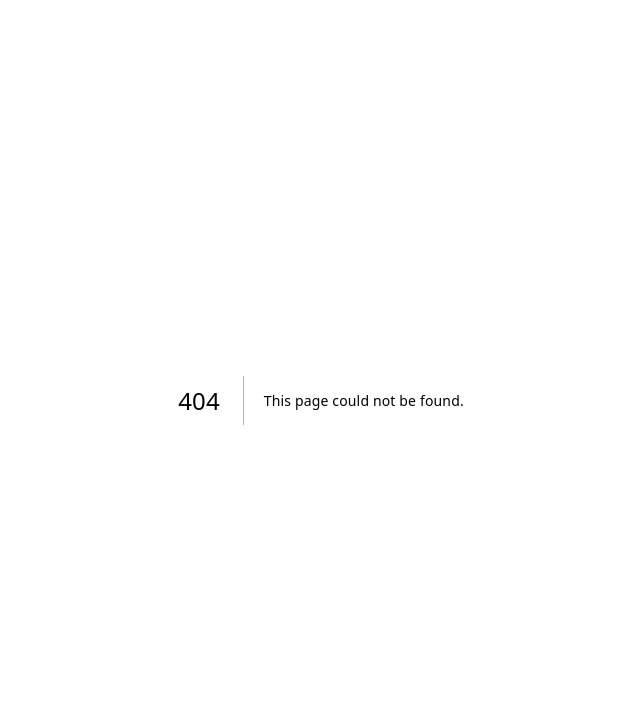
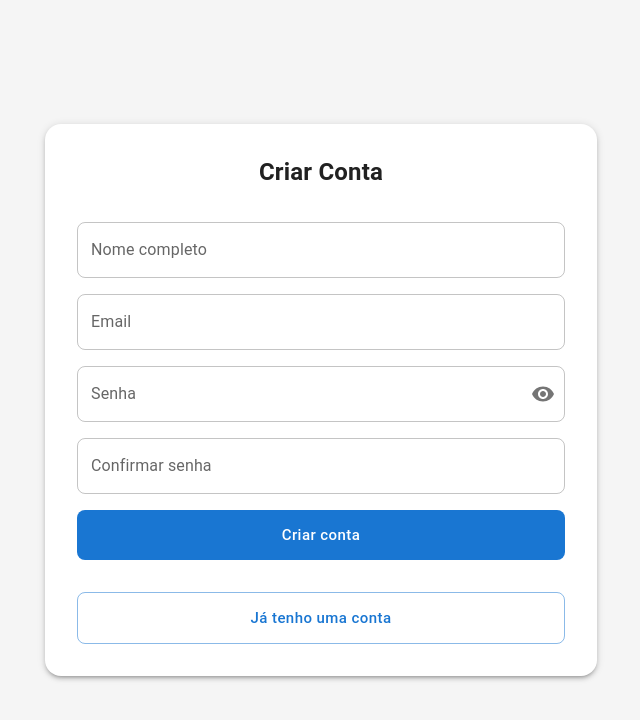
Before and after one commit to Zeduh/taskflow-manager, a Next.js app in the folder frontend/: page /auth/register in a window 1280 px wide. Before the commit this address had no page. Shown: the top 720 px of the page, without its empty margins (319-959 px from the left). Built offline with nearby package versions, Linux system fonts and the light colour scheme; no server answers; what @mui/material-nextjs would draw is missing.

Commit message:
feat: adicionar página de registro com validação e força da senha

```diff
--- /dev/null
+++ b/frontend/app/auth/register/page.tsx
@@ -0,0 +1,206 @@
+'use client';
+
+import { useState } from 'react';
+import { useRouter } from 'next/navigation';
+import { useAuth } from '@/app/contexts/auth.context';
+import Link from 'next/link';
+import {
+  Container,
+  Box,
+  TextField,
+  Button,
+  Typography,
+  Alert,
+  Paper,
+  useTheme,
+  useMediaQuery,
+  InputAdornment,
+  IconButton,
+} from '@mui/material';
+import { Visibility, VisibilityOff } from '@mui/icons-material';
+import { AuthService } from '@/app/services/auth.service';
+import { registerSchema } from '@/app/validations/auth.validation';
+import { zodResolver } from '@hookform/resolvers/zod';
+import { useForm } from 'react-hook-form';
+import { calculatePasswordStrength, getPasswordStrengthColor, getPasswordStrengthText } from '@/app/utils/password';
+
+export default function RegisterPage() {
+  const router = useRouter();
+  const theme = useTheme();
+  const isMobile = useMediaQuery(theme.breakpoints.down('sm'));
+  const [showPassword, setShowPassword] = useState(false);
+  const [error, setError] = useState('');
+  const [loading, setLoading] = useState(false);
+  const { login } = useAuth();
+  const [passwordStrength, setPasswordStrength] = useState(0);
+
+  const { register, handleSubmit, formState: { errors } } = useForm({
+    resolver: zodResolver(registerSchema)
+  });
+
+  const onSubmit = async (data) => {
+    setError('');
+    setLoading(true);
+
+    try {
+      const response = await AuthService.register({
+        name: data.name,
+        email: data.email,
+        password: data.password,
+      });
+
+      login(response.access_token, response.user);
+      router.push('/dashboard');
+    } catch (err) {
+      setError('Erro ao criar conta. Verifique os dados e tente novamente.');
+    } finally {
+      setLoading(false);
+    }
+  };
+
+  const handlePasswordChange = (event: React.ChangeEvent<HTMLInputElement>) => {
+    const strength = calculatePasswordStrength(event.target.value);
+    setPasswordStrength(strength);
+  };
+
+  return (
+    <Container maxWidth="sm" sx={{
+      minHeight: '100vh',
+      display: 'flex',
+      alignItems: 'center',
+      py: 4,
+    }}>
+      <Paper elevation={3} sx={{
+        width: '100%',
+        p: isMobile ? 3 : 4,
+        borderRadius: 2,
+      }}>
+        <Box sx={{
+          display: 'flex',
+          flexDirection: 'column',
+          alignItems: 'center',
+          gap: 2,
+        }}>
+          <Typography
+            component="h1"
+            variant={isMobile ? 'h5' : 'h4'}
+            sx={{ mb: 2, fontWeight: 'bold' }}
+          >
+            Criar Conta
+          </Typography>
+
+          {error && (
+            <Alert severity="error" sx={{ width: '100%', borderRadius: 1 }}>
+              {error}
+            </Alert>
+          )}
+
+          <Box
+            component="form"
+            onSubmit={handleSubmit(onSubmit)}
+            sx={{ width: '100%', gap: 2, display: 'flex', flexDirection: 'column' }}
+          >
+            <TextField
+              {...register('name')}
+              error={!!errors.name}
+              helperText={errors.name?.message}
+              fullWidth
+              label="Nome completo"
+              autoComplete="name"
+            />
+
+            <TextField
+              {...register('email')}
+              error={!!errors.email}
+              helperText={errors.email?.message}
+              fullWidth
+              label="Email"
+              type="email"
+              autoComplete="email"
+            />
+
+            <TextField
+              {...register('password', {
+                onChange: handlePasswordChange
+              })}
+              error={!!errors.password}
+              helperText={errors.password?.message}
+              fullWidth
+              type={showPassword ? 'text' : 'password'}
+              label="Senha"
+              InputProps={{
+                endAdornment: (
+                  <InputAdornment position="end">
+                    <IconButton
+                      onClick={() => setShowPassword(!showPassword)}
+                      edge="end"
+                    >
+                      {showPassword ? <VisibilityOff /> : <Visibility />}
+                    </IconButton>
+                  </InputAdornment>
+                ),
+              }}
+            />
+
+            <TextField
+              {...register('confirmPassword')}
+              error={!!errors.confirmPassword}
+              helperText={errors.confirmPassword?.message}
+              fullWidth
+              type={showPassword ? 'text' : 'password'}
+              label="Confirmar senha"
+            />
+
+{passwordStrength > 0 && (
+              <Box sx={{ width: '100%', mt: -1, mb: 1 }}>
+                <Box sx={{
+                  width: '100%',
+                  height: 4,
+                  bgcolor: 'grey.200',
+                  borderRadius: 1,
+                  overflow: 'hidden'
+                }}>
+                  <Box
+                    sx={{
+                      width: `${passwordStrength}%`,
+                      height: '100%',
+                      bgcolor: getPasswordStrengthColor(passwordStrength),
+                      transition: 'width 0.3s ease-in-out, background-color 0.3s ease-in-out'
+                    }}
+                  />
+                </Box>
+                <Typography
+                  variant="caption"
+                  sx={{
+                    color: getPasswordStrengthColor(passwordStrength),
+                    mt: 0.5,
+                    display: 'block'
+                  }}
+                >
+                  Força da senha: {getPasswordStrengthText(passwordStrength)}
+                </Typography>
+              </Box>
+            )}
+
+            <Button
+              type="submit"
+              fullWidth
+              variant="contained"
+              size="large"
+              disabled={loading}
+              sx={{ py: 1.5, mb: 2 }}
+            >
+              {loading ? 'Criando conta...' : 'Criar conta'}
+            </Button>
+
+            <Link href="/auth/login" style={{ textDecoration: 'none', width: '100%' }}>
+              <Button fullWidth variant="outlined" size="large" sx={{ py: 1.5 }}>
+                Já tenho uma conta
+              </Button>
+            </Link>
+          </Box>
+        </Box>
+      </Paper>
+    </Container>
+  );
+}
```
